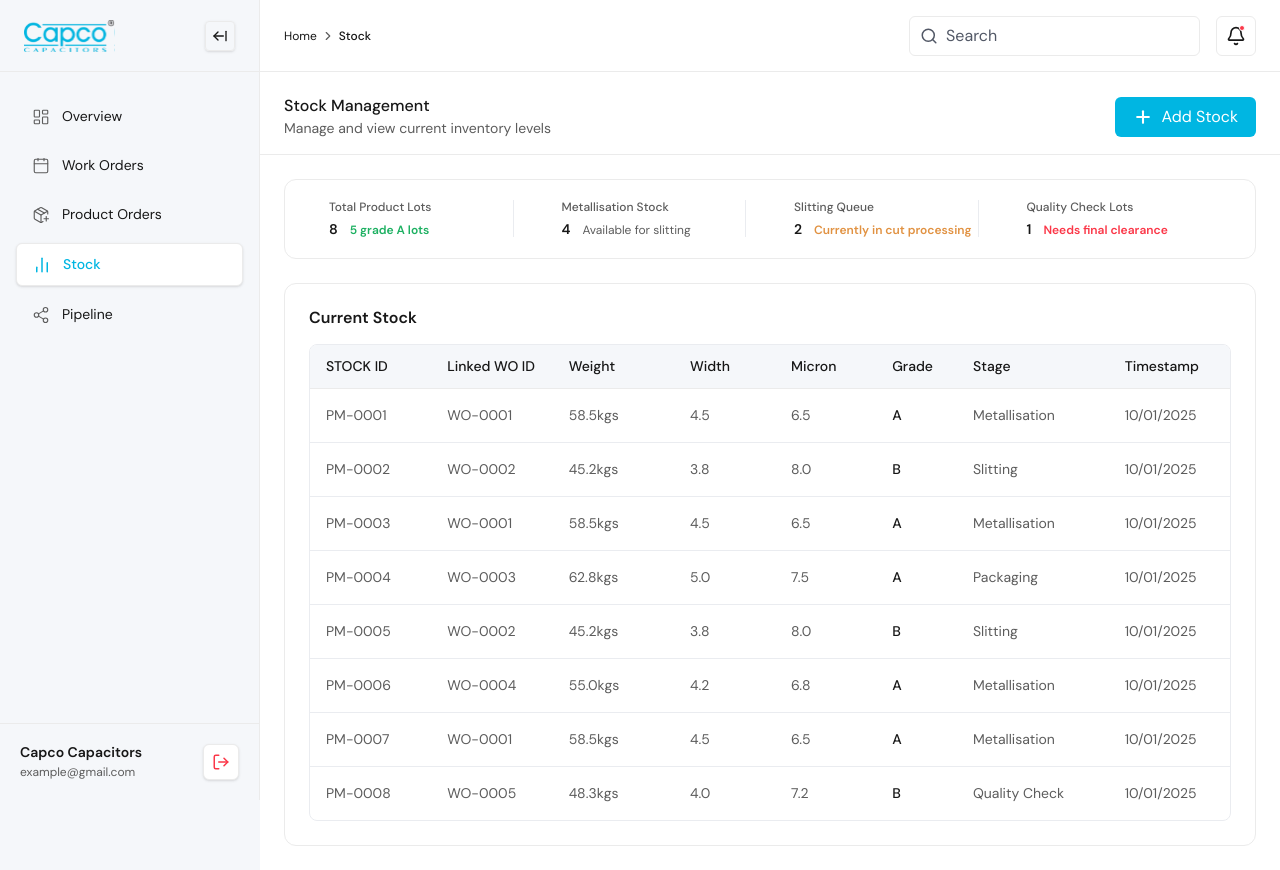
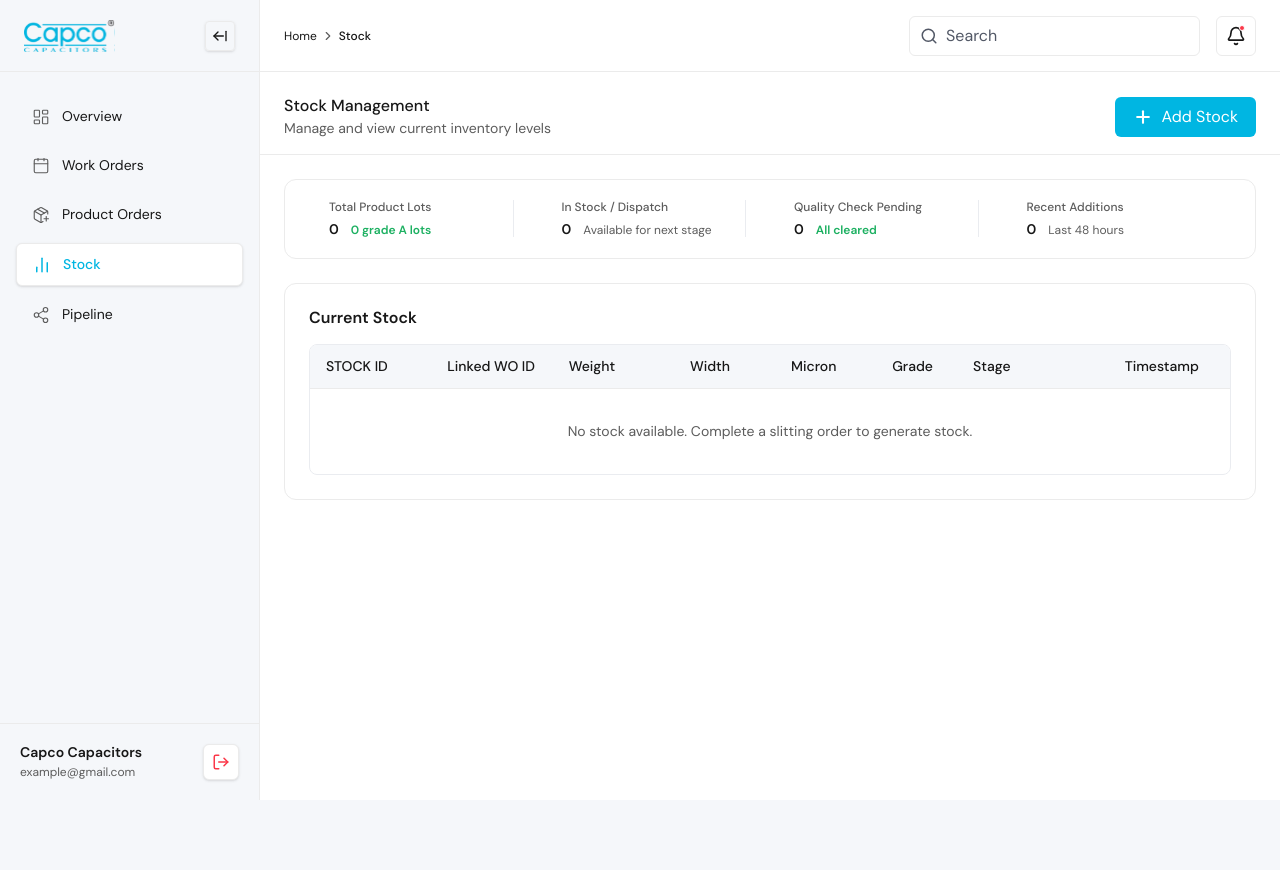
Before and after one commit to asterisksinc/capco, a Next.js app: page /supervisor/stock in a window 1280 px wide. After the commit the page ends 800 px from the top, so only its background shows below. Built offline with nearby package versions, Linux system fonts and the light colour scheme.

Commit message:
ui perfect

```diff
--- a/app/supervisor/productorders/[detailpage]/page.tsx
+++ b/app/supervisor/productorders/[detailpage]/page.tsx
@@ -281,8 +281,7 @@ export default function ProductOrderDetail({ params }: DetailPageProps) {
                     <button className="flex items-center gap-1 hover:text-[#171717]"><History className="w-4 h-4"/> View history</button>
                   </div>
                   <div className="flex gap-3">
-                    <button className="bg-[#1CB061] text-white text-sm font-medium px-4 py-2 rounded-lg hover:bg-[#169450] transition-colors">Approve</button>
-                    <button className="border border-[#EBEBEB] text-[#171717] text-sm font-medium px-4 py-2 rounded-lg hover:bg-gray-50 transition-colors">Send Back</button>
+                    {/* Approve and Send Back removed */}
                   </div>
                 </div>
               </div>
@@ -353,8 +352,8 @@ export default function ProductOrderDetail({ params }: DetailPageProps) {
                   </table>
                 </div>
                 <div className="flex justify-end items-center mt-4 gap-3">
-                  <button className="bg-[#1CB061] text-white text-sm font-medium px-4 py-2 rounded-lg hover:bg-[#169450] transition-colors">Approve</button>
-                  <button className="border border-[#EBEBEB] text-[#171717] text-sm font-medium px-4 py-2 rounded-lg hover:bg-gray-50 transition-colors">Send Back</button>
+
+
                 </div>
               </div>
             </div>
@@ -424,8 +423,8 @@ export default function ProductOrderDetail({ params }: DetailPageProps) {
                   </table>
                 </div>
                 <div className="flex justify-end items-center mt-4 gap-3">
-                  <button className="bg-[#1CB061] text-white text-sm font-medium px-4 py-2 rounded-lg hover:bg-[#169450] transition-colors">Approve</button>
-                  <button className="border border-[#EBEBEB] text-[#171717] text-sm font-medium px-4 py-2 rounded-lg hover:bg-gray-50 transition-colors">Send Back</button>
+
+
                 </div>
               </div>
             </div>
@@ -505,8 +504,8 @@ export default function ProductOrderDetail({ params }: DetailPageProps) {
                     <AlertTriangle className="w-4 h-4"/> 1 delay flag
                   </div>
                   <div className="flex gap-3">
-                    <button className="bg-[#1CB061] text-white text-sm font-medium px-4 py-2 rounded-lg hover:bg-[#169450] transition-colors shadow-sm">Approve</button>
-                    <button className="border border-[#EBEBEB] text-[#171717] text-sm font-medium px-4 py-2 rounded-lg hover:bg-gray-50 transition-colors">Send Back</button>
+
+
                   </div>
                 </div>
               </div>
@@ -600,9 +599,6 @@ export default function ProductOrderDetail({ params }: DetailPageProps) {
               <button className="w-full border border-[#FB3748] text-[#FB3748] text-sm font-medium py-2.5 rounded-lg hover:bg-[#FFF0F1] transition-colors">
                 Raise escalation
               </button>
-              <button className="w-full bg-[#1CB061] text-white text-sm font-medium py-2.5 rounded-lg hover:bg-[#169450] transition-colors shadow-sm">
-                Approve stage
-              </button>
             </div>
           </div>
         </div>
--- a/app/supervisor/stock/page.tsx
+++ b/app/supervisor/stock/page.tsx
@@ -1,64 +1,67 @@
+"use client";
+
 import { Plus } from "lucide-react";
-import Link from "next/link";
-
-const mockRows = [
-  { stockId: "PM-0001", linkedWoId: "WO-0001", weight: "58.5kgs", width: "4.5", micron: "6.5", grade: "A", stage: "Metallisation", timestamp: "10/01/2025" },
-  { stockId: "PM-0002", linkedWoId: "WO-0002", weight: "45.2kgs", width: "3.8", micron: "8.0", grade: "B", stage: "Slitting", timestamp: "10/01/2025" },
-  { stockId: "PM-0003", linkedWoId: "WO-0001", weight: "58.5kgs", width: "4.5", micron: "6.5", grade: "A", stage: "Metallisation", timestamp: "10/01/2025" },
-  { stockId: "PM-0004", linkedWoId: "WO-0003", weight: "62.8kgs", width: "5.0", micron: "7.5", grade: "A", stage: "Packaging", timestamp: "10/01/2025" },
-  { stockId: "PM-0005", linkedWoId: "WO-0002", weight: "45.2kgs", width: "3.8", micron: "8.0", grade: "B", stage: "Slitting", timestamp: "10/01/2025" },
-  { stockId: "PM-0006", linkedWoId: "WO-0004", weight: "55.0kgs", width: "4.2", micron: "6.8", grade: "A", stage: "Metallisation", timestamp: "10/01/2025" },
-  { stockId: "PM-0007", linkedWoId: "WO-0001", weight: "58.5kgs", width: "4.5", micron: "6.5", grade: "A", stage: "Metallisation", timestamp: "10/01/2025" },
-  { stockId: "PM-0008", linkedWoId: "WO-0005", weight: "48.3kgs", width: "4.0", micron: "7.2", grade: "B", stage: "Quality Check", timestamp: "10/01/2025" },
-];
-
-function StatusBadge({ status }: { status: string }) {
-  if (status === "Out of Stock") {
-    return <span className="inline-flex items-center px-2 py-0.5 rounded-[12px] bg-[#FFF0F1] text-[#FB3748] text-[12px] font-medium leading-tight">Out of Stock</span>;
-  }
-  if (status === "Low Stock") {
-    return <span className="inline-flex items-center px-2 py-0.5 rounded-[12px] bg-[#FFF4ED] text-[#E19242] text-[12px] font-medium leading-tight">Low Stock</span>;
-  }
-  if (status === "In Stock") {
-    return <span className="inline-flex items-center px-2 py-0.5 rounded-[12px] bg-[#E8F8F0] text-[#1CB061] text-[12px] font-medium leading-tight">In Stock</span>;
-  }
-  return null;
-}
+import { useStore } from "@/hooks/useStore";
 
 export default function SupervisorStockPage() {
-  const totalLots = mockRows.length;
-  const metallisationLots = mockRows.filter((row) => row.stage === "Metallisation").length;
-  const slittingLots = mockRows.filter((row) => row.stage === "Slitting").length;
-  const qualityCheckLots = mockRows.filter((row) => row.stage === "Quality Check").length;
-  const gradeALots = mockRows.filter((row) => row.grade === "A").length;
+  const { store, mounted } = useStore();
+
+  const getStockRows = () => {
+    if (!mounted) return [];
+    const rows = [];
+    for (const [woId, flow] of Object.entries(store.flowDataMap)) {
+      for (const row of flow.slittingRows) {
+        rows.push({
+          stockId: row.productNo,
+          linkedWoId: woId,
+          weight: row.weight,
+          width: flow.overview.width || "-",
+          micron: row.thickness || flow.overview.micron || "-",
+          grade: row.grade,
+          stage: row.stage || "Ready for Winding",
+          timestamp: row.timestampAdded || flow.overview.date || "-",
+        });
+      }
+    }
+    // Most recent first (basic reverse, properly they are chronological as pushed)
+    return rows.reverse();
+  };
+
+  const actualRows = getStockRows();
+
+  const totalLots = actualRows.length;
+  // Basic metrics from the slitting output rules
+  const qualityCheckLots = actualRows.filter((row) => row.stage.includes("QC") || row.stage.includes("Hold")).length;
+  const gradeALots = actualRows.filter((row) => row.grade === "A").length;
+  const inStockLots = actualRows.filter((row) => row.stage === "Ready for Winding" || row.stage === "Ready for Dispatch").length;
 
   const overviewStats = [
     {
       title: "Total Product Lots",
-      value: String(totalLots),
+      value: mounted ? String(totalLots) : "-",
       subtext: `${gradeALots} grade A lots`,
       subtextClass: "text-[#1CB061] font-semibold",
       valClass: "text-[#171717]",
     },
     {
-      title: "Metallisation Stock",
-      value: String(metallisationLots),
-      subtext: "Available for slitting",
+      title: "In Stock / Dispatch",
+      value: mounted ? String(inStockLots) : "-",
+      subtext: "Available for next stage",
       subtextClass: "text-[#5C5C5C] font-normal",
       valClass: "text-[#171717]",
     },
     {
-      title: "Slitting Queue",
-      value: String(slittingLots),
-      subtext: "Currently in cut processing",
-      subtextClass: "text-[#E19242] font-semibold",
+      title: "Quality Check Pending",
+      value: mounted ? String(qualityCheckLots) : "-",
+      subtext: qualityCheckLots > 0 ? "Needs final clearance" : "All cleared",
+      subtextClass: qualityCheckLots > 0 ? "text-[#E19242] font-semibold" : "text-[#1CB061] font-semibold",
       valClass: "text-[#171717]",
     },
     {
-      title: "Quality Check Lots",
-      value: String(qualityCheckLots),
-      subtext: qualityCheckLots > 0 ? "Needs final clearance" : "No pending QC",
-      subtextClass: qualityCheckLots > 0 ? "text-[#FB3748] font-semibold" : "text-[#1CB061] font-semibold",
+      title: "Recent Additions",
+      value: mounted ? String(Math.min(totalLots, 5)) : "-",
+      subtext: "Last 48 hours",
+      subtextClass: "text-[#5C5C5C] font-normal",
       valClass: "text-[#171717]",
     },
   ];
@@ -120,18 +123,34 @@ export default function SupervisorStockPage() {
                 </tr>
               </thead>
               <tbody className="divide-y divide-[#EAECF0]">
-                {mockRows.map((row, idx) => (
+                {mounted ? actualRows.length > 0 ? (actualRows.map((row, idx) => (
                   <tr key={idx} className="hover:bg-gray-50/50 transition-colors group">
-                    <td className="px-4 py-4 text-[14px] text-[#5C5C5C] whitespace-nowrap">{row.stockId}</td>
+                    <td className="px-4 py-4 text-[14px] font-medium text-[#00B6E2] whitespace-nowrap">{row.stockId}</td>
                     <td className="px-4 py-4 text-[14px] text-[#5C5C5C] whitespace-nowrap">{row.linkedWoId}</td>
                     <td className="px-4 py-4 text-[14px] text-[#5C5C5C] whitespace-nowrap">{row.weight}</td>
                     <td className="px-4 py-4 text-[14px] text-[#5C5C5C] whitespace-nowrap">{row.width}</td>
                     <td className="px-4 py-4 text-[14px] text-[#5C5C5C] whitespace-nowrap">{row.micron}</td>
                     <td className="px-4 py-4 text-[14px] font-medium text-[#171717] whitespace-nowrap">{row.grade}</td>
-                    <td className="px-4 py-4 text-[14px] text-[#5C5C5C] whitespace-nowrap">{row.stage}</td>
+                    <td className="px-4 py-4 text-[14px] text-[#5C5C5C] whitespace-nowrap">
+                       <span className="bg-gray-100 text-gray-700 px-2 py-1 rounded-[6px] text-xs font-medium tracking-wide">
+                          {row.stage}
+                       </span>
+                    </td>
                     <td className="px-4 py-4 text-[14px] text-[#5C5C5C] whitespace-nowrap">{row.timestamp}</td>
                   </tr>
-                ))}
+                ))) : (
+                  <tr>
+                    <td colSpan={8} className="px-4 py-8 text-center text-[#5C5C5C] text-[14px]">
+                      No stock available. Complete a slitting order to generate stock.
+                    </td>
+                  </tr>
+                ) : (
+                  <tr>
+                    <td colSpan={8} className="px-4 py-8 text-center text-[#5C5C5C] text-[14px]">
+                      Loading stock data...
+                    </td>
+                  </tr>
+                )}
               </tbody>
             </table>
           </div>
```
